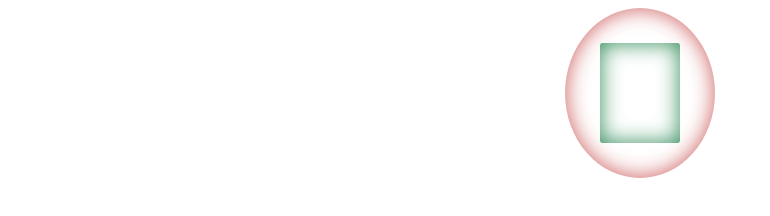
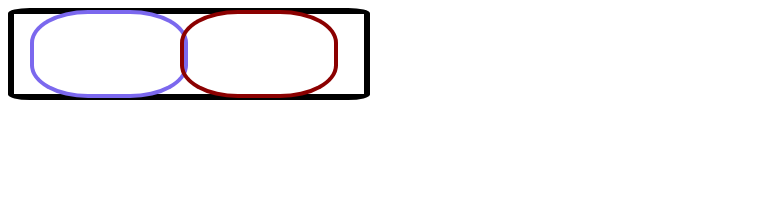
Before and after one commit to huahienluong15203-beep/baitap, a plain HTML site: page index.html in a window 1280 px wide. Shown: the whole page, without its empty margins (0-770 px from the left). Drawn offline with Linux system fonts and the light colour scheme.

Commit message:
Add box model 3 exercise

```diff
--- a/index.html
+++ b/index.html
@@ -1,24 +1,36 @@
-<!DOCTYPE html>
+<!doctype html>
 <html>
   <head>
     <style>
-      div {
-        margin: auto;
-        padding: 35px;
-        width: 80px;
-        box-shadow: inset 0 0 22px indianred;
-        border-radius: 50%;
+      #demo {
+        width: 350px;
+        display: flex;
+        float: left;
+        border: 6px solid black;
+        border-radius: 6%;
       }
-      div > div {
-        padding: 0 0px 100px 0px;
-        border-radius: 3%;
-        box-shadow: inset 0 0 22px seagreen;
+      .d1 {
+        margin-left: 20px;
+        width: 150px;
+        height: 80px;
+        box-shadow: 0 0 0 4px mediumslateblue;
+        box-sizing: border-box;
+        border-radius: 36%;
+      }
+      .d2 {
+        width: 150px;
+        height: 80px;
+        padding: 30px;
+        box-shadow: 0 0 0 4px darkred;
+        box-sizing: border-box;
+        border-radius: 36%;
       }
     </style>
   </head>
   <body>
-    <div>
-      <div></div>
+    <div id="demo">
+      <div class="d1"></div>
+      <div class="d2"></div>
     </div>
   </body>
 </html>
```
